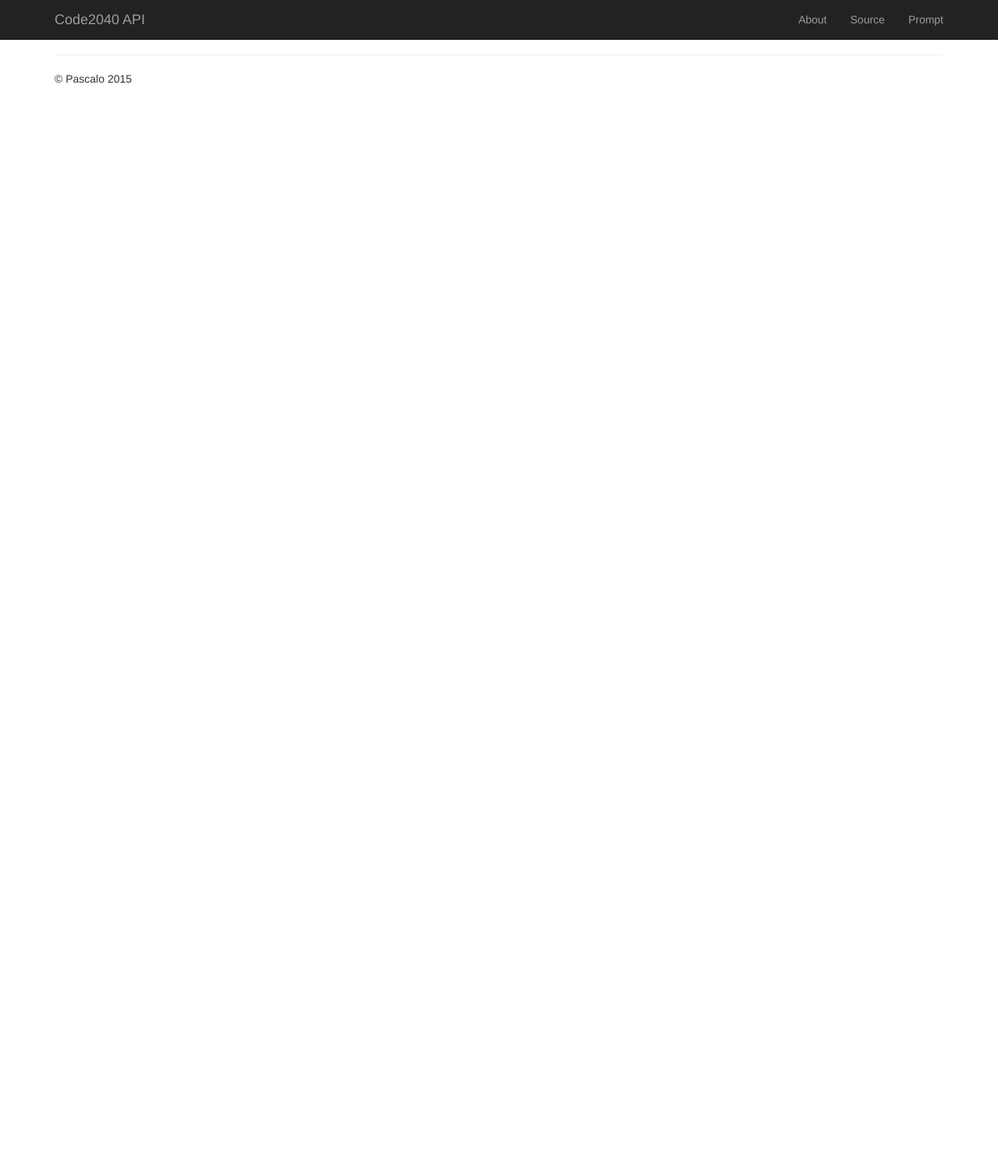
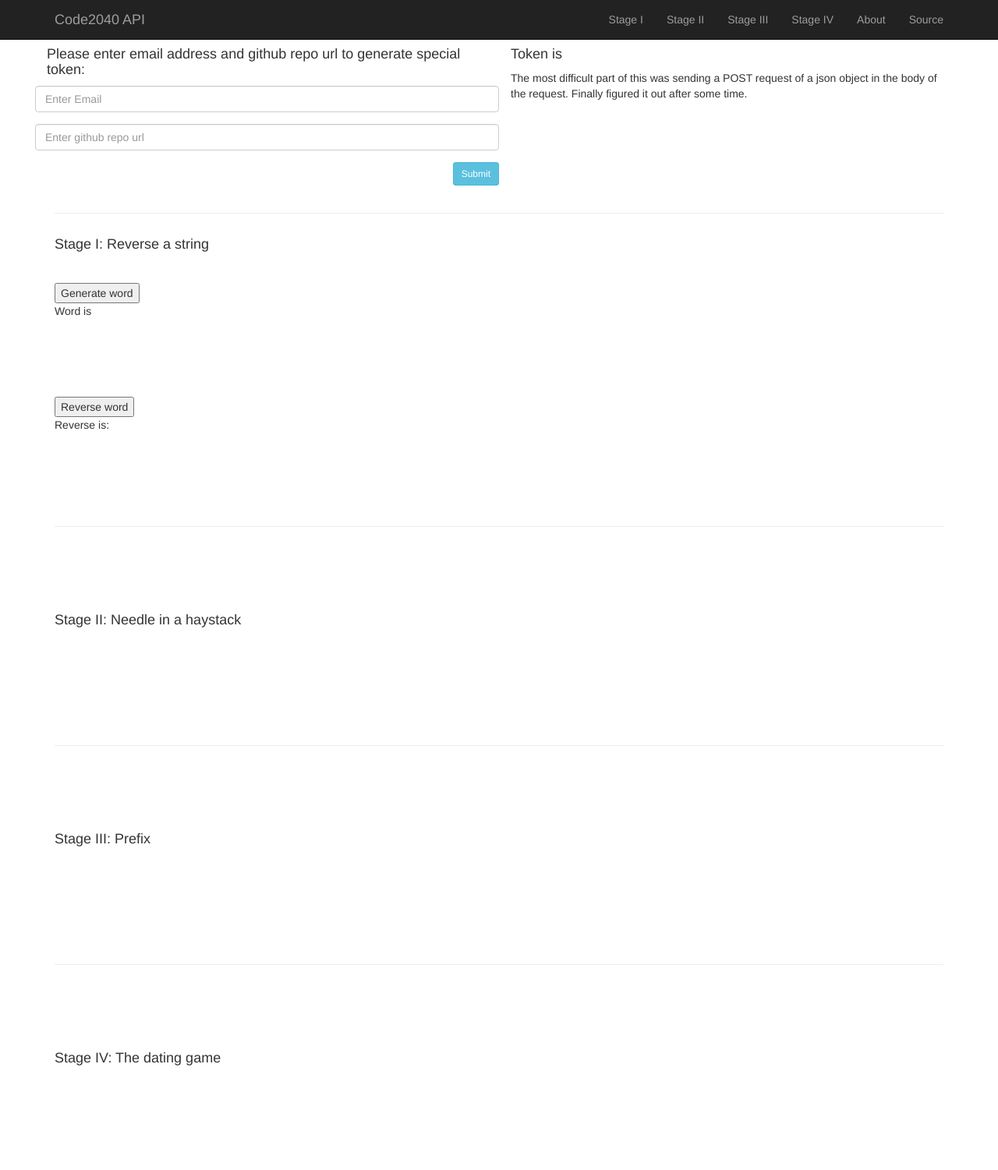
Before and after one commit to pascalodek/CODE2040API, a website: page public/index.html in a window 1280 px wide. Shown: the top 1501 px of the page at 78% size. Before the commit the page ends 800 px from the top, so only its background shows below. Drawn offline with nearby package versions, Linux system fonts and the light colour scheme.

Commit message:
created angular module and implemented functions for registration and stage I within their controllers

```diff
--- a/public/css/main.css
+++ b/public/css/main.css
@@ -11,3 +11,7 @@ body {
     padding-top: 50px;
     padding-bottom: 20px;
 }
+.gen-token{
+	/*border-right: px black solid;*/
+	padding-left: 5px;
+}
--- a/public/index.html
+++ b/public/index.html
@@ -12,6 +12,8 @@
         <!-- <link rel="stylesheet" href="/scripts/css/bootstrap.min.css"> -->
         <link rel="stylesheet" href="https://maxcdn.bootstrapcdn.com/bootstrap/3.3.5/css/bootstrap.min.css" integrity="sha512-dTfge/zgoMYpP7QbHy4gWMEGsbsdZeCXz7irItjcC3sPUFtf0kuFbDz/ixG7ArTxmDjLXDmezHubeNikyKGVyQ==" crossorigin="anonymous">
         <link rel="stylesheet" href="/css/main.css">
+        <script src="https://ajax.googleapis.com/ajax/libs/angularjs/1.4.7/angular.min.js"></script>
+        <script src="/js/app.js"></script>
     </head>
     <body>
         <!--[if lt IE 8]>
@@ -30,19 +32,113 @@
         </div>
         <div id="navbar" class="navbar-collapse collapse">
           <ul class="nav navbar-nav navbar-right">
+          	<li><a href="#">Stage I</a></li>
+          	<li><a href="#">Stage II</a></li>
+          	<li><a href="#">Stage III</a></li>
+          	<li><a href="#">Stage IV</a></li>
             <li><a href="#">About</a></li>
             <li><a href="#">Source</a></li>
-            <li><a href="#">Prompt</a></li>
           </ul>
         </div><!--/.navbar-collapse -->
       </div>
     </nav>
 
-    <div class="container">
+    <div class="container" data-ng-app="code_api">
 
 
+    	<div class="row" data-ng-controller="reg_ctrl">
+    		<div class="col-md-6 gen-token">
+    		<h4>Please enter email address and github repo url to generate special token: <span data-ng-bind="token"></span></h4>
+	    	<form class="form-horizontal" data-ng-submit="register()">
+	            <fieldset>
+	                <div class="form-group">
+	                    <div class="controls">
+	                        <input type="text" data-ng-model="email" id="email" class="form-control" placeholder="Enter Email" required>
+	                    </div>
+	                </div>
+	                <div class="form-group">
+	                    <div class="controls">
+	                        <input type="text" data-ng-model="github" class="form-control" placeholder="Enter github repo url" required>
+	                    </div>
+	                </div>
+	                <div class="form-group">
+	                    <input type="submit" class="btn btn-info btn-sm text-center pull-right">
+	                </div>
+	                <div data-ng-show="error" class="text-danger">
+	                    <strong data-ng-bind="error"></strong>
+	                </div>
+	            </fieldset>
+	        </form>
+	    	</div>
+	    	<div class="col-md-6">
+	    		<h4>Token is <span data-ng-bind="token"></span></h4>
+	    		<p>The most difficult part of this was sending a POST request of a json object in the body of the request. Finally figured it out after some time.</p>
+	    	</div>
+    	</div>
 
+    	<hr>
 
+    	<div class="row" data-ng-controller="reverse_ctrl">
+    		<div class="col-md-6">
+    			<h4>Stage I: Reverse a string</h4>
+    			<p>&nbsp</p>
+    			<button data-ng-click="gen_string()">Generate word</button>
+    			<p>Word is <h4 data-ng-bind="word"></h4></p>
+    			<p>&nbsp</p>
+    			 <p>&nbsp</p>
+    			<p>&nbsp</p>
+    			<button data-ng-click="rev_string()">Reverse word</button>
+    			<p>Reverse is: <h4 data-ng-bind="reverse"></h4></p>
+    			<p>&nbsp</p>
+    			<p>&nbsp</p>
+    			<p>&nbsp</p>
+    		</div>
+    	</div>
+
+    	<hr>
+
+    	<div class="row" data-ng-controller="reverse_ctrl">
+    		<div class="col-md-6">
+    			<p>&nbsp</p>
+    			<p>&nbsp</p>
+    			<p>&nbsp</p>
+    			<h4>Stage II: Needle in a haystack </h4>
+    			<p>&nbsp</p>
+    			<p>&nbsp</p>
+    			<p>&nbsp</p>
+    			<p>&nbsp</p>
+    		</div>
+    	</div>
+
+    	<hr>
+
+    	<div class="row" data-ng-controller="reverse_ctrl">
+    		<div class="col-md-6">
+    			<p>&nbsp</p>
+    			<p>&nbsp</p>
+    			<p>&nbsp</p>
+    			<h4>Stage III: Prefix</h4>
+    			<p>&nbsp</p>
+    			<p>&nbsp</p>
+    			<p>&nbsp</p>
+    			<p>&nbsp</p>
+    		</div>
+    	</div>
+
+    	<hr>
+
+    	<div class="row" data-ng-controller="reverse_ctrl">
+    		<div class="col-md-6">
+    			<p>&nbsp</p>
+    			<p>&nbsp</p>
+    			<p>&nbsp</p>
+    			<h4>Stage IV: The dating game</h4>
+    			<p>&nbsp</p>
+    			<p>&nbsp</p>
+    			<p>&nbsp</p>
+    			<p>&nbsp</p>
+    		</div>
+    	</div>
 
 
     	<hr>
@@ -53,7 +149,8 @@
 
     	<script src="http://ajax.googleapis.com/ajax/libs/jquery/1.11.2/jquery.min.js"></script>
         <script>window.jQuery || document.write('<script src="js/vendor/jquery-1.11.2.min.js"><\/script>')</script>
-		<script src="../node_modules/bootstrap/dist/js/bootstrap.min.js"></script>
-        <script src="public/js/main.js"></script>
+		<!-- <script src="../node_modules/bootstrap/dist/js/bootstrap.min.js"></script>-->
+		<script src="https://maxcdn.bootstrapcdn.com/bootstrap/3.3.5/js/bootstrap.min.js" integrity="sha512-K1qjQ+NcF2TYO/eI3M6v8EiNYZfA95pQumfvcVrTHtwQVDG+aHRqLi/ETn2uB+1JqwYqVG3LIvdm9lj6imS/pQ==" crossorigin="anonymous"></script>
+        <script src="/js/main.js"></script>
     </body>
 </html>
--- /dev/null
+++ b/public/js/app.js
@@ -0,0 +1,49 @@
+var app = angular.module('code_api',[]);
+
+//QSTW8u52WU-token
+//3L91MgSBNS-
+
+app.controller('reg_ctrl',function($scope,$http){
+	$scope.register = function(){
+	    var reg_token = {
+	    	"email": this.email,
+	    	"github": this.github
+		};
+		$http.post('http://challenge.code2040.org/api/register',{
+			"email":this.email,
+			"github":this.github
+		}).success(function(response){
+			var result = response;
+			$scope.token = result.result;
+		});
+	};
+
+});
+
+app.controller('reverse_ctrl',function($scope,$http){
+
+	$scope.gen_string = function(){
+		$http.post('http://challenge.code2040.org/api/getstring',{
+			"token":"QSTW8u52WU"
+		}).success(function(response){
+			var result = response;
+			$scope.word = result.result;
+		});
+	};
+
+	$scope.rev_string = function(){
+		var len = $scope.word.length;
+		$scope.reverse = "";
+		if(len==0 || len ==1){
+			$scope.reverse = $scope.word;
+		} else {
+			for(var i=len-1; i>-1; i--){
+				$scope.reverse += $scope.word.charAt(i);
+			}
+		}
+	}
+
+
+
+
+});
--- a/server.js
+++ b/server.js
@@ -3,10 +3,7 @@ path=require("path"),
 http=require("http"),
 app=express(),
 port=process.env.PORT || 5000;
-
 app.use(express.static(__dirname + "/public"));
-
 var server = http.createServer(app);
-
 server.listen(port);
 console.log("listening on port 5000");
```
